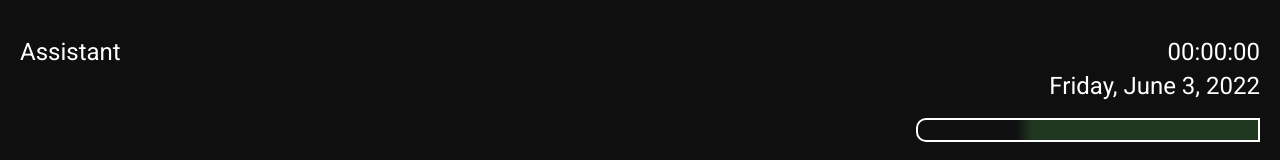
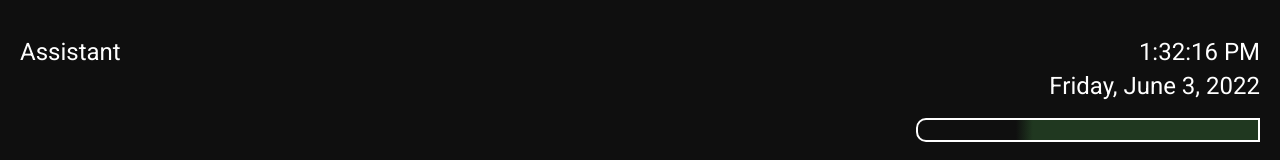
Before and after one commit to rusinovarusya/assistant, a React (Create React App) app: page / in a window 1280 px wide. Shown: the top 160 px of the page. Built offline with nearby package versions, Linux system fonts and the light colour scheme.

Commit message:
feat: start clock

```diff
--- a/src/components/block-now/BlockNow.tsx
+++ b/src/components/block-now/BlockNow.tsx
@@ -1,24 +1,26 @@
-import { FC, memo, PropsWithChildren } from "react";
+import { FC, memo, PropsWithChildren, useEffect, useState } from "react";
 import styles from "./BlockNow.module.css";
 
 
 interface BlockNowProps {}
 
-const now = new Date();
-const time = "00:00:00";
-const date = now.toLocaleDateString("en", {
-  year: "numeric",
-  month: "long",
-  weekday: "long",
-  day: "numeric"
-});
+const BlockNow: FC<PropsWithChildren<BlockNowProps>> = ({children}) => {
 
-const BlockNow: FC<PropsWithChildren<BlockNowProps>> = ({children}) => {
+  const [dateState, setDateState] = useState(new Date());
+  useEffect(() => {
+    setInterval(() => setDateState(new Date()), 1000)
+  }, []);
+
   return (
     <div className={styles.container}>
       <div className={styles.timeAndDate}>
-        <div>{time}</div>
-        <div>{date}</div>
+        <div>{dateState.toLocaleTimeString()}</div>
+        <div>{dateState.toLocaleDateString("en", {
+          year: "numeric",
+          month: "long",
+          weekday: "long",
+          day: "numeric"
+        })}</div>
       </div>
       {children}
     </div>
```
